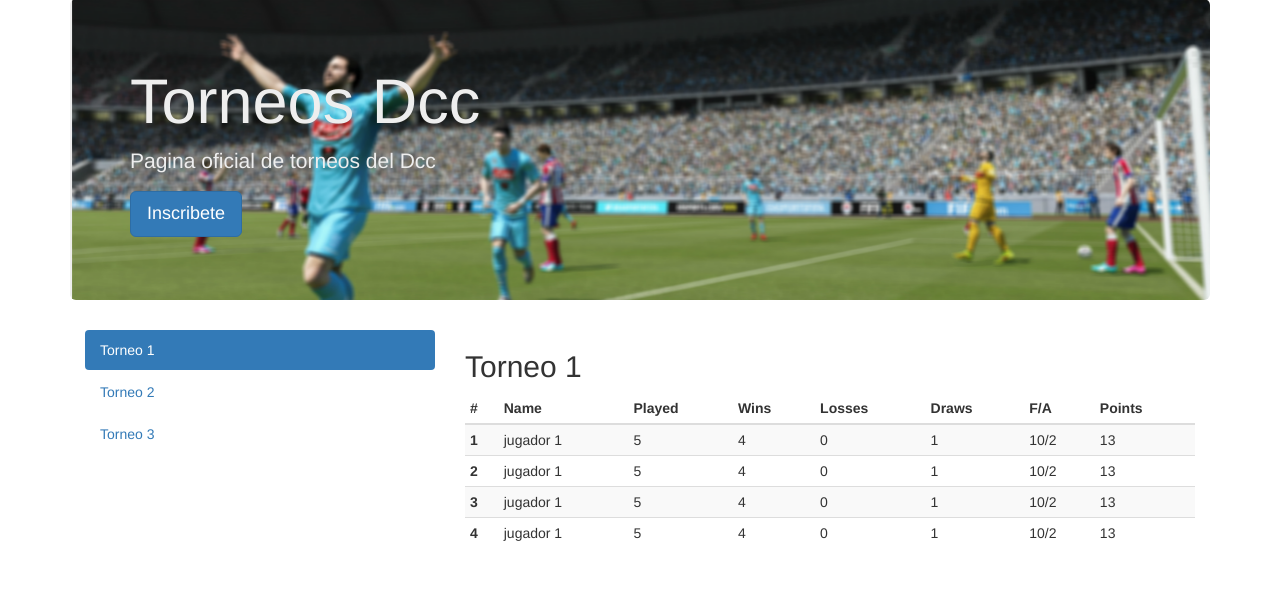
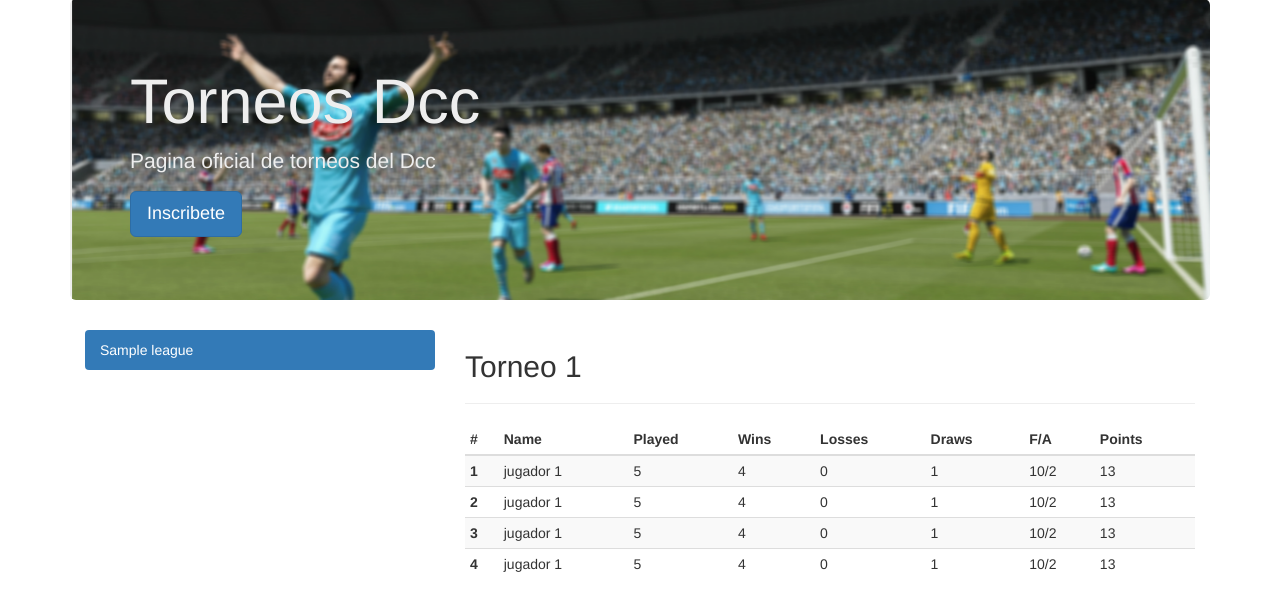
Before and after one commit to eacha/torneo, a Django app: template templates/fifa/index.html in a window 1280 px wide. Shown: the part 71-682 px from the top of the page. Run offline with Django 3.2, Linux system fonts and the light colour scheme; the template is opened without the code that fills it: values that come from a table or form of the project are taken from there, others are empty; tables that the repository leaves empty hold one stand-in row (values such as "Sample post"); some libraries are stand-ins or nearby versions.

Commit message:
Modified some template

```diff
--- a/templates/fifa/index.html
+++ b/templates/fifa/index.html
@@ -23,15 +23,22 @@
 
         <div class="col-md-4">
             <ul class="nav nav-pills nav-stacked">
-                <li role="presentation" class="active"><a href="#">Torneo 1</a></li>
-                <li role="presentation"><a href="#">Torneo 2</a></li>
-                <li role="presentation"><a href="#">Torneo 3</a></li>
+                {% for league in leagues %}
+                    {% if forloop.first %}
+                        <li class="active" role="presentation"><a href="{% url 'new_player' league.id %}">{{ league.name }}</a></li>
+                    {% else %}
+                        <li role="presentation"><a href="{% url 'new_player' league.id %}">{{ league.name }}</a></li>
+                    {% endif %}
+                {% endfor %}
+{#                <li role="presentation" class="active"><a href="#">Torneo 1</a></li>#}
+{#                <li role="presentation"><a href="#">Torneo 2</a></li>#}
+{#                <li role="presentation"><a href="#">Torneo 3</a></li>#}
             </ul>
         </div>
 
         <div class="col-md-8">
             <h2 class="sub-header">Torneo 1</h2>
-            </hr>
+            <hr>
             <table class="table table-hover table-striped table-condensed">
                 <thead>
                     <tr>
--- a/templates/fifa/player_form.html
+++ b/templates/fifa/player_form.html
@@ -8,7 +8,7 @@
 
             <form id="" method="POST" action="{% url 'new_player' league.id %}" >
                 {% csrf_token %}
-                <legend>Nuevo Jugador</legend>
+                <legend>Nuevo Jugador ( Torneo {{ league.name }} )</legend>
                 {% bootstrap_form form %}
                 {% buttons %}
                     <button class="btn btn-default" type="submit">Enviar</button>
```
